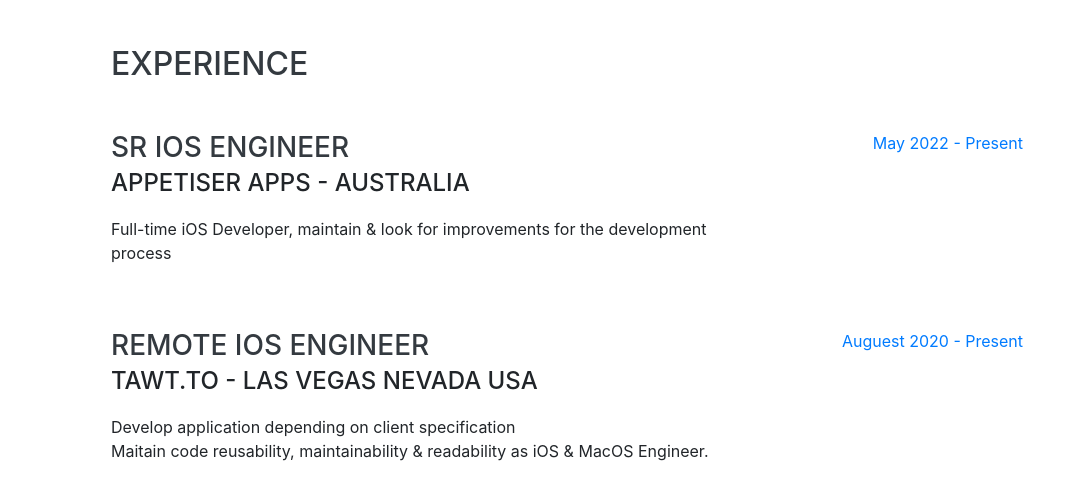
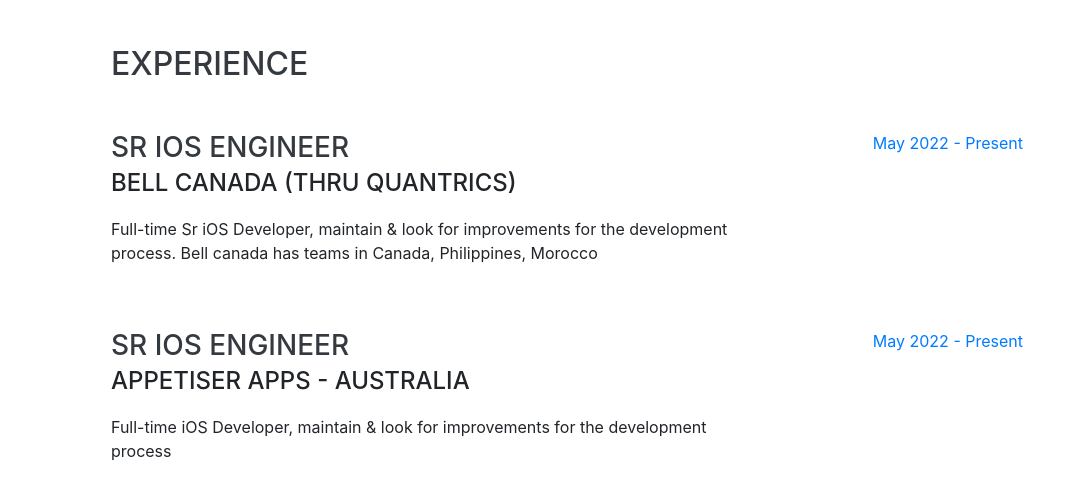
Before and after one commit to johnroque/johnroque.github.io, a website with bundled scripts: page index.html in a window 1280 px wide. Shown: the part 804-1308 px from the top of the page, without its empty margins (209-1280 px from the left). Built offline with nearby package versions, Linux system fonts and the light colour scheme; a web font is replaced by a local one.

Commit message:
Add new employment history

```diff
--- a/index.html
+++ b/index.html
@@ -93,6 +93,20 @@
     <section class="resume-section p-3 p-lg-5 d-flex justify-content-center" id="experience">
       <div class="w-100">
         <h2 class="mb-5">Experience</h2>
+
+        <div class="resume-item d-flex flex-column flex-md-row justify-content-between mb-5">
+          <div class="resume-content">
+            <h3 class="mb-0">Sr iOS Engineer</h3>
+            <div class="subheading mb-3">Bell Canada (thru Quantrics)</div>
+            <p>
+              Full-time Sr iOS Developer, maintain & look for improvements for the development process.
+              Bell canada has teams in Canada, Philippines, Morocco
+            </p>
+          </div>
+          <div class="resume-date text-md-right">
+            <span class="text-primary">May 2022 - Present</span>
+          </div>
+        </div>
 
         <div class="resume-item d-flex flex-column flex-md-row justify-content-between mb-5">
           <div class="resume-content">
```
